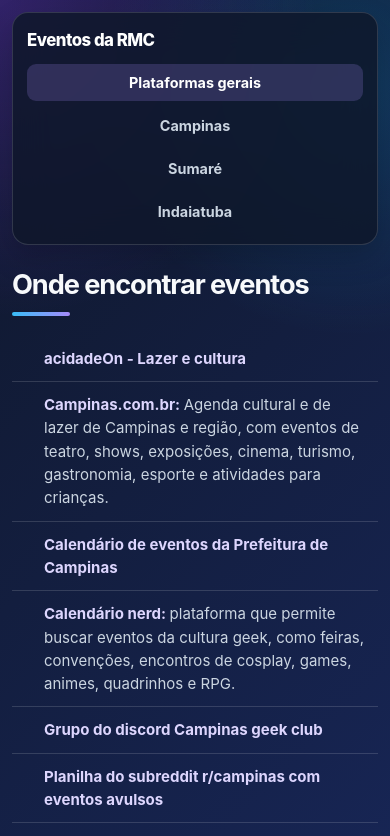
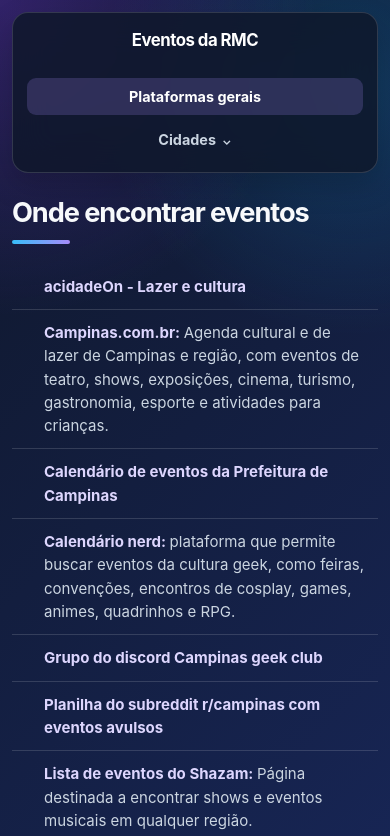
Before and after one commit to campinas-eventos/campinas-eventos.github.io, a Next.js app: page / in a window 390 px wide. Shown: the top 836 px of the page. Built offline with nearby package versions, Linux system fonts and the light colour scheme.

Commit message:
adiciona busca e suporte para dezenas de cidades na barra de navegação

```diff
--- a/components/Navbar.css
+++ b/components/Navbar.css
@@ -1,12 +1,29 @@
+.site-header {
+    display: flex;
+    align-items: center;
+    justify-content: space-between;
+    gap: 24px;
+}
+
+.logo {
+    color: #ffffff;
+    font-weight: 700;
+    text-decoration: none;
+    white-space: nowrap;
+}
+
 .main-nav ul {
     display: flex;
-    flex-wrap: wrap;
+    align-items: center;
     justify-content: flex-end;
     gap: 6px;
+    margin: 0;
+    padding: 0;
     list-style: none;
 }
 
-.main-nav a {
+.main-nav a,
+.main-nav summary {
     display: block;
     padding: 7px 12px;
     border-radius: 9px;
@@ -14,18 +31,109 @@
     font-size: 0.9rem;
     font-weight: 650;
     text-decoration: none;
+    cursor: pointer;
     transition:
             color 0.2s ease,
             background 0.2s ease;
 }
 
 .main-nav a:hover,
-.main-nav a.active {
+.main-nav a.active,
+.main-nav summary:hover,
+.main-nav summary.active {
     color: #ffffff;
     background: rgba(167, 139, 250, 0.2);
 }
 
+.main-nav summary {
+    list-style: none;
+}
+
+.main-nav summary::-webkit-details-marker {
+    display: none;
+}
+
+.main-nav summary::after {
+    content: "⌄";
+    display: inline-block;
+    margin-left: 6px;
+    font-size: 0.75rem;
+    transition: transform 0.2s ease;
+}
+
+.main-nav details[open] summary::after {
+    transform: rotate(180deg);
+}
+
+.cities-item {
+    position: relative;
+}
+
+.cities-menu {
+    position: absolute;
+    top: calc(100% + 8px);
+    right: 0;
+    z-index: 10;
+    width: 250px;
+    padding: 10px;
+    border: 1px solid rgba(255, 255, 255, 0.1);
+    border-radius: 12px;
+    background: #111827;
+    box-shadow: 0 12px 30px rgba(0, 0, 0, 0.3);
+}
+
+.cities-menu input {
+    width: 100%;
+    box-sizing: border-box;
+    margin-bottom: 8px;
+    padding: 9px 10px;
+    border: 1px solid rgba(255, 255, 255, 0.15);
+    border-radius: 8px;
+    outline: none;
+    color: #ffffff;
+    background: rgba(255, 255, 255, 0.08);
+    font: inherit;
+}
+
+.cities-menu input:focus {
+    border-color: #a78bfa;
+}
+
+.cities-list {
+    display: grid;
+    max-height: 280px;
+    overflow-y: auto;
+    gap: 3px;
+}
+
+.cities-list a {
+    padding: 8px 10px;
+    border-radius: 7px;
+}
+
+.no-results {
+    padding: 10px;
+    color: var(--text-muted);
+    font-size: 0.85rem;
+}
+
+.sr-only {
+    position: absolute;
+    width: 1px;
+    height: 1px;
+    padding: 0;
+    margin: -1px;
+    overflow: hidden;
+    clip: rect(0, 0, 0, 0);
+    white-space: nowrap;
+    border: 0;
+}
+
 @media (max-width: 620px) {
+    .site-header {
+        flex-wrap: wrap;
+    }
+
     .main-nav {
         width: 100%;
     }
@@ -36,7 +144,22 @@
         width: 100%;
     }
 
-    .main-nav a {
+    .main-nav a,
+    .main-nav summary {
         text-align: center;
     }
+
+    .cities-item {
+        width: 100%;
+    }
+
+    .cities-menu {
+        position: static;
+        width: auto;
+        margin-top: 6px;
+    }
+
+    .cities-list {
+        max-height: 240px;
+    }
 }
--- a/components/Navbar.tsx
+++ b/components/Navbar.tsx
@@ -1,30 +1,47 @@
 "use client";
 
 import Link from "next/link";
-import './Navbar.css'
+import { useMemo, useState } from "react";
 import { usePathname } from "next/navigation";
+import "./Navbar.css";
 
-const links = [
-    {
-        label: "Plataformas gerais",
-        href: "/",
-    },
-    {
-        label: "Campinas",
-        href: "/campinas",
-    },
-    {
-        label: "Sumaré",
-        href: "/sumare",
-    },
-    {
-        label: "Indaiatuba",
-        href: "/indaiatuba"
-    }
+type Cidade = {
+    nome: string;
+    rota: string;
+};
+
+const cidades: Cidade[] = [
+    { nome: "Campinas", rota: "campinas" },
+    { nome: "Sumaré", rota: "sumare" },
+    { nome: "Indaiatuba", rota: "indaiatuba" },
 ];
 
 export default function Navbar() {
     const pathname = usePathname();
+    const [search, setSearch] = useState("");
+
+    const filteredCities = useMemo(() => {
+        const normalizedSearch = search
+            .toLocaleLowerCase("pt-BR")
+            .normalize("NFD")
+            .replace(/[\u0300-\u036f]/g, "");
+
+        return cidades.filter((city) => {
+            const normalizedLabel = city.nome
+                .toLocaleLowerCase("pt-BR")
+                .normalize("NFD")
+                .replace(/[\u0300-\u036f]/g, "");
+
+            return normalizedLabel.includes(normalizedSearch);
+        });
+    }, [search]);
+
+    const isHomeActive = pathname === "/";
+    const hasActiveCity = cidades.some(
+        (city) =>
+            pathname === `/${city.rota}` ||
+            pathname.startsWith(`/${city.rota}/`)
+    );
 
     return (
         <header className="site-header">
@@ -34,21 +51,67 @@
 
             <nav className="main-nav" aria-label="Navegação principal">
                 <ul>
-                    {links.map((link) => {
-                        const isActive = pathname === link.href;
+                    <li>
+                        <Link
+                            className={isHomeActive ? "active" : undefined}
+                            href="/"
+                            aria-current={isHomeActive ? "page" : undefined}
+                        >
+                            Plataformas gerais
+                        </Link>
+                    </li>
+
+                    <li className="cities-item">
+                        <details>
+                            <summary className={hasActiveCity ? "active" : undefined}>
+                                Cidades
+                            </summary>
+
+                            <div className="cities-menu">
+                                <label htmlFor="city-search" className="sr-only">
+                                    Buscar cidade
+                                </label>
+
+                                <input
+                                    id="city-search"
+                                    type="search"
+                                    placeholder="Buscar cidade..."
+                                    value={search}
+                                    onChange={(event) =>
+                                        setSearch(event.target.value)
+                                    }
+                                />
+
+                                <div className="cities-list">
+                                    {filteredCities.length > 0 ? (
+                                        filteredCities.map((city) => {
+                                            const href = `/${city.rota}`;
+                                            const isActive =
+                                                pathname === href ||
+                                                pathname.startsWith(`${href}/`);
 
                                             return (
-                            <li key={link.href}>
                                                 <Link
+                                                    key={city.rota}
+                                                    href={href}
                                                     className={isActive ? "active" : undefined}
-                                    href={link.href}
-                                    aria-current={isActive ? "page" : undefined}
+                                                    aria-current={
+                                                        isActive ? "page" : undefined
+                                                    }
                                                 >
-                                    {link.label}
+                                                    {city.nome}
                                                 </Link>
+                                            );
+                                        })
+                                    ) : (
+                                        <span className="no-results">
+                                            Nenhuma cidade encontrada
+                                        </span>
+                                    )}
+                                </div>
+                            </div>
+                        </details>
                     </li>
-                        );
-                    })}
                 </ul>
             </nav>
         </header>
```
Lines whose indentation alone changed are shown as unchanged.
